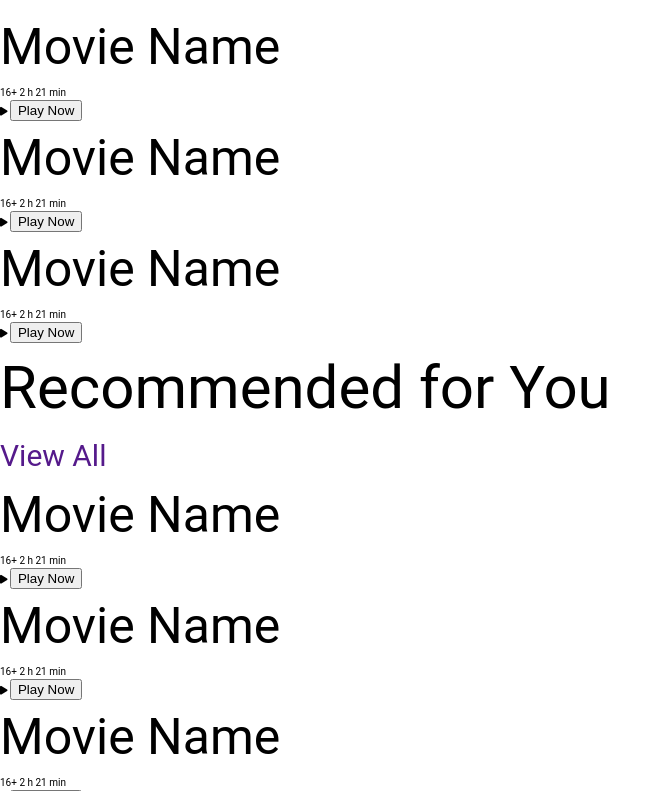
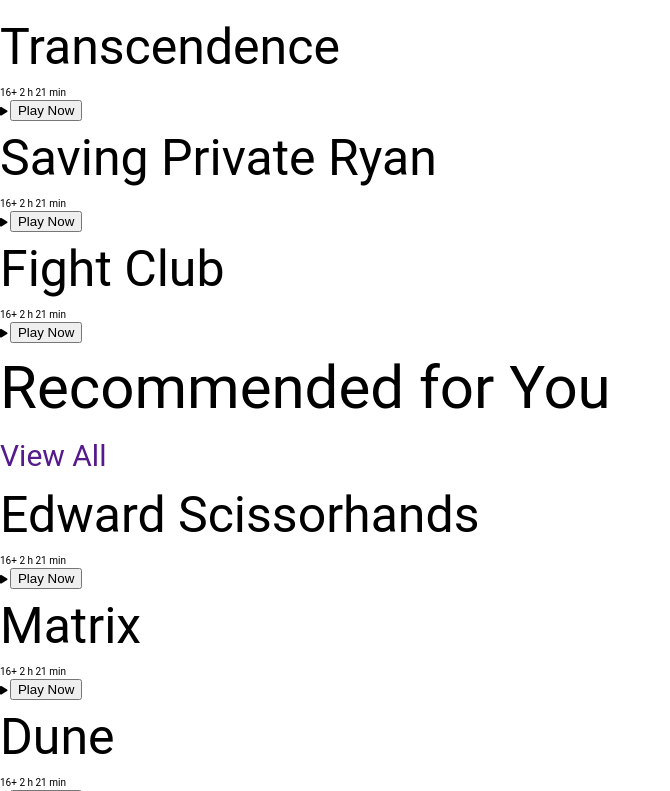
Before and after one commit to beyza-yazici/WitFlix, a plain HTML site: page index.html in a window 1280 px wide. Shown: the part 583-1374 px from the top of the page, without its empty margins (0-670 px from the left). Drawn offline with Linux system fonts and the light colour scheme.

Commit message:
header - movie name

```diff
--- a/index.html
+++ b/index.html
@@ -26,7 +26,7 @@
     </header>
     <main>
         <div class="hero-content">
-            <h1>Movie Name</h1>
+            <h1>Prison Break</h1>
             <div class="movie-info">
                 <div class="user-ratings">
                     <span class="user-rating fa fa-star checked"></span>
@@ -61,7 +61,7 @@
         <div class="suggestion-content">
             <div class="suggestion-item">
                 <div class="suggestion-item-content">
-                    <h3>Movie Name</h3>
+                    <h3>Transcendence</h3>
                     <div class="suggestion-details">
                         <span class="maturity-rating">16+</span>
                         <span class="duration">2 h 21 min</span>
@@ -70,7 +70,7 @@
                             <button>Play Now</button>
                             <div class="suggestion-item">
                                 <div class="suggestion-item-content">
-                                    <h3>Movie Name</h3>
+                                    <h3>Saving Private Ryan</h3>
                                     <div class="suggestion-details">
                                         <span class="maturity-rating">16+</span>
                                         <span class="duration">2 h 21 min</span>
@@ -79,7 +79,7 @@
                                             <button>Play Now</button>
             <div class="suggestion-item">
                 <div class="suggestion-item-content">
-                    <h3>Movie Name</h3>
+                    <h3>Fight Club</h3>
                     <div class="suggestion-details">
                         <span class="maturity-rating">16+</span>
                         <span class="duration">2 h 21 min</span>
@@ -96,7 +96,7 @@
             <div class="suggestion-content">
                 <div class="suggestion-item">
                     <div class="suggestion-item-content">
-                        <h3>Movie Name</h3>
+                        <h3>Edward Scissorhands</h3>
                         <div class="suggestion-details">
                             <span class="maturity-rating">16+</span>
                             <span class="duration">2 h 21 min</span>
@@ -105,7 +105,7 @@
                                 <button>Play Now</button>
                                 <div class="suggestion-item">
                                     <div class="suggestion-item-content">
-                                        <h3>Movie Name</h3>
+                                        <h3>Matrix</h3>
                                         <div class="suggestion-details">
                                             <span class="maturity-rating">16+</span>
                                             <span class="duration">2 h 21 min</span>
@@ -114,7 +114,7 @@
                                                 <button>Play Now</button>
                 <div class="suggestion-item">
                     <div class="suggestion-item-content">
-                        <h3>Movie Name</h3>
+                        <h3>Dune</h3>
                         <div class="suggestion-details">
                             <span class="maturity-rating">16+</span>
                             <span class="duration">2 h 21 min</span>
```
